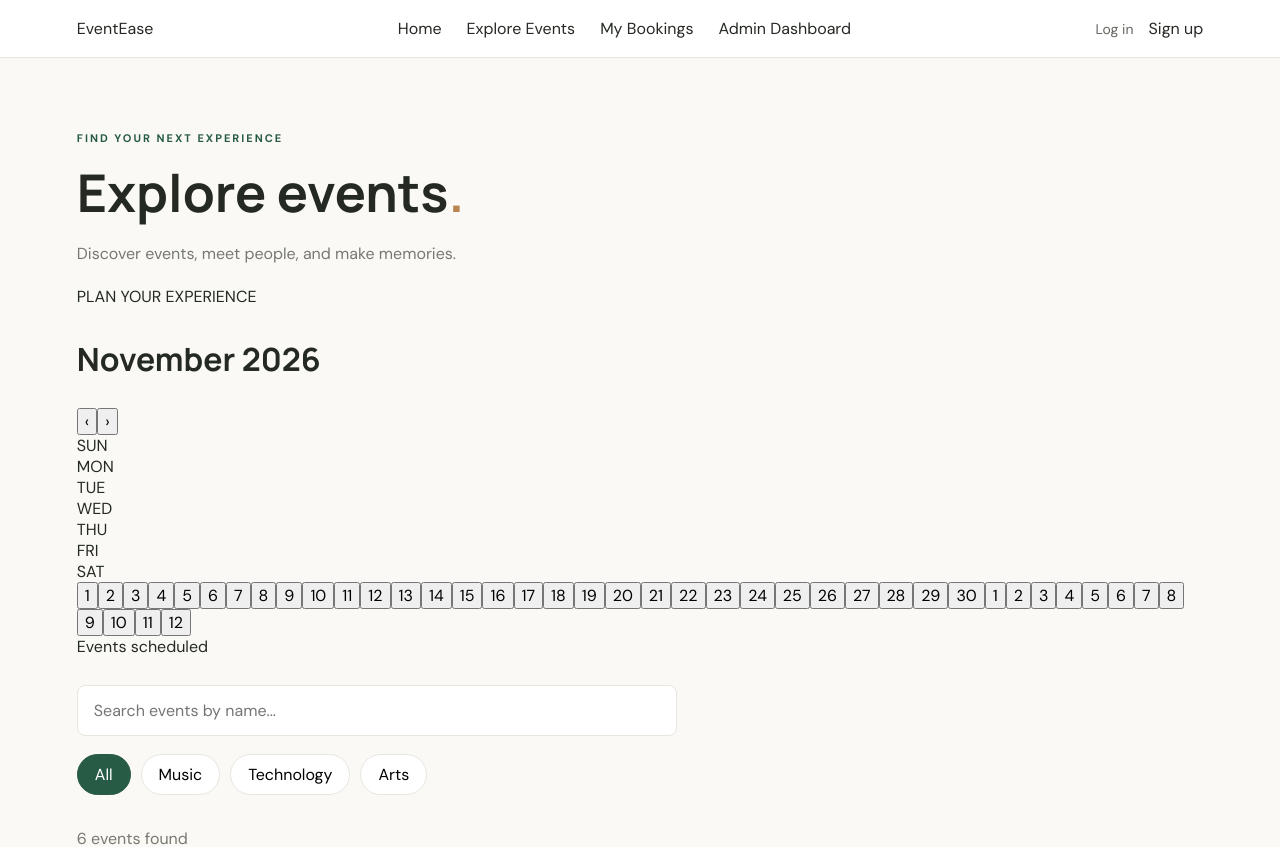
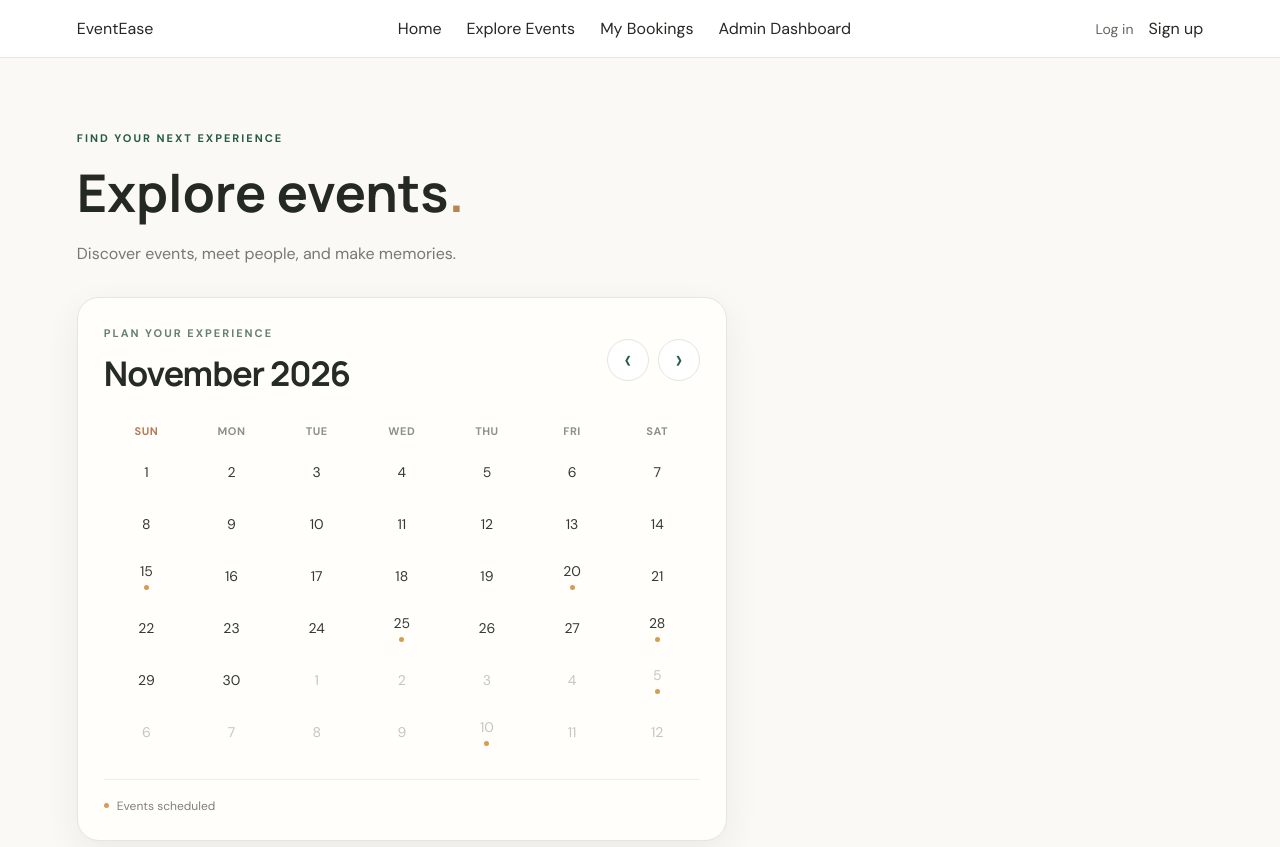
Before and after one commit to pranathimaddipatla651-sudo/event_ticket_booking, a React (Vite) app in the folder frontend/: page /events in a window 1280 px wide. Shown: the top 847 px of the page. Built offline with nearby package versions, Linux system fonts and the light colour scheme.

Commit message:
index.css
i#

```diff
--- a/frontend/src/index.css
+++ b/frontend/src/index.css
@@ -1014,3 +1014,218 @@ button {
     align-items: stretch;
   }
 }
+
+/* ===== EventEase Monthly Calendar ===== */
+
+.event-calendar {
+  width: 100%;
+  max-width: 650px;
+  margin: 30px 0;
+  padding: 26px;
+  background: #fffefa;
+  border: 1px solid #e8e5dc;
+  border-radius: 22px;
+  box-shadow: 0 12px 35px rgba(35, 48, 38, 0.07);
+}
+
+.calendar-heading {
+  display: flex;
+  align-items: center;
+  justify-content: space-between;
+  gap: 16px;
+  margin-bottom: 28px;
+}
+
+.calendar-kicker {
+  margin: 0 0 7px;
+  color: #65816f;
+  font-size: 11px;
+  font-weight: 700;
+  letter-spacing: 2px;
+}
+
+.calendar-heading h2 {
+  margin: 0;
+  color: #252b25;
+  font-size: clamp(25px, 4vw, 34px);
+  font-weight: 700;
+  letter-spacing: -1px;
+}
+
+.calendar-navigation {
+  display: flex;
+  gap: 9px;
+}
+
+.calendar-navigation button {
+  width: 42px;
+  height: 42px;
+  border: 1px solid #e7e5dc;
+  border-radius: 50%;
+  background: #fff;
+  color: #285d46;
+  font-size: 28px;
+  line-height: 1;
+  cursor: pointer;
+  transition: background 0.2s, color 0.2s, transform 0.2s;
+}
+
+.calendar-navigation button:hover {
+  background: #285d46;
+  color: white;
+  transform: translateY(-1px);
+}
+
+.calendar-weekdays,
+.calendar-grid {
+  display: grid;
+  grid-template-columns: repeat(7, minmax(0, 1fr));
+  text-align: center;
+}
+
+.calendar-weekdays {
+  margin-bottom: 12px;
+}
+
+.calendar-weekdays div {
+  color: #8b928a;
+  font-size: 11px;
+  font-weight: 700;
+  letter-spacing: 0.5px;
+}
+
+.calendar-weekdays div:first-child {
+  color: #b47b56;
+}
+
+.calendar-grid {
+  row-gap: 7px;
+}
+
+.calendar-day {
+  position: relative;
+  justify-self: center;
+  display: flex;
+  flex-direction: column;
+  align-items: center;
+  justify-content: center;
+  gap: 5px;
+  width: 39px;
+  height: 45px;
+  padding: 3px 0;
+  border: 1px solid transparent;
+  border-radius: 13px;
+  background: transparent;
+  color: #333a33;
+  font-family: inherit;
+  font-size: 14px;
+  cursor: pointer;
+  transition: background 0.18s, color 0.18s;
+}
+
+.calendar-day:hover {
+  background: #edf3ee;
+}
+
+.calendar-day.outside-month {
+  color: #c4c7c0;
+}
+
+.calendar-day.today-day {
+  border-color: #b6cbbb;
+}
+
+.calendar-day.selected-day,
+.calendar-day.selected-day:hover {
+  background: #285d46;
+  color: #fff;
+  box-shadow: 0 4px 10px rgba(40, 93, 70, 0.2);
+}
+
+.event-dot {
+  display: block;
+  flex-shrink: 0;
+  width: 5px;
+  height: 5px;
+  border-radius: 50%;
+  background: #d69b55;
+}
+
+.calendar-day.selected-day .event-dot {
+  background: #fff0bd;
+}
+
+.calendar-legend {
+  display: flex;
+  align-items: center;
+  justify-content: space-between;
+  gap: 12px;
+  margin-top: 24px;
+  padding-top: 18px;
+  border-top: 1px solid #efede6;
+  color: #7d837b;
+  font-size: 12px;
+}
+
+.calendar-legend span {
+  display: flex;
+  align-items: center;
+  gap: 8px;
+}
+
+.calendar-legend button {
+  border: 0;
+  background: transparent;
+  color: #285d46;
+  font: inherit;
+  font-weight: 600;
+  cursor: pointer;
+}
+
+.selected-date-label {
+  margin: 18px 0;
+  color: #285d46;
+  font-weight: 600;
+}
+
+.event-results-count {
+  margin: 18px 0;
+}
+
+.no-events-message {
+  padding: 22px;
+  border-radius: 14px;
+  background: #f6f5f0;
+  color: #777c74;
+  text-align: center;
+}
+
+@media (max-width: 520px) {
+  .event-calendar {
+    padding: 17px 12px;
+    border-radius: 17px;
+  }
+
+  .calendar-heading {
+    margin-bottom: 22px;
+  }
+
+  .calendar-navigation button {
+    width: 36px;
+    height: 36px;
+  }
+
+  .calendar-day {
+    width: 34px;
+    height: 41px;
+    font-size: 13px;
+  }
+
+  .calendar-weekdays div {
+    font-size: 9px;
+  }
+
+  .calendar-grid {
+    row-gap: 5px;
+  }
+}
```
